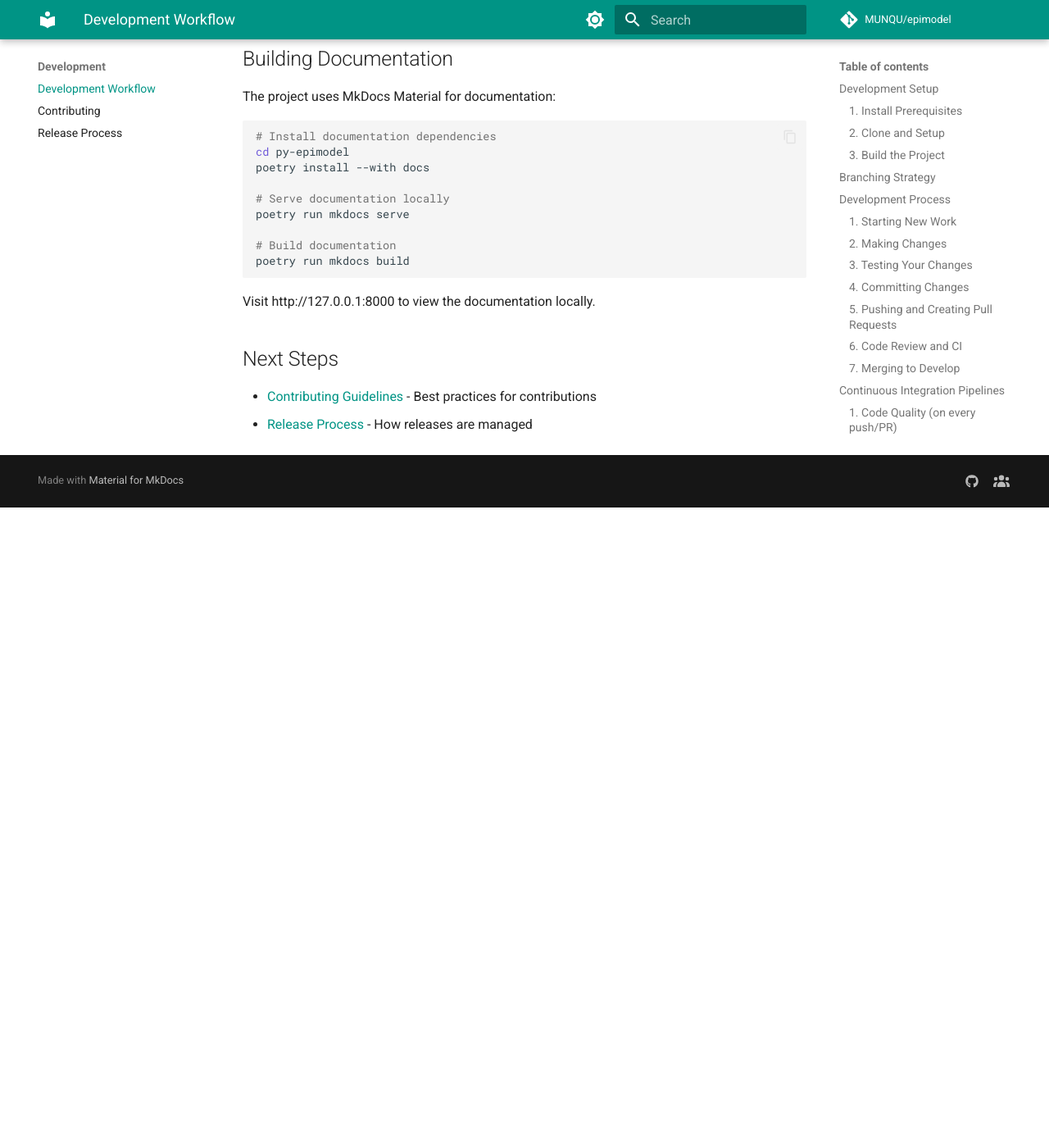
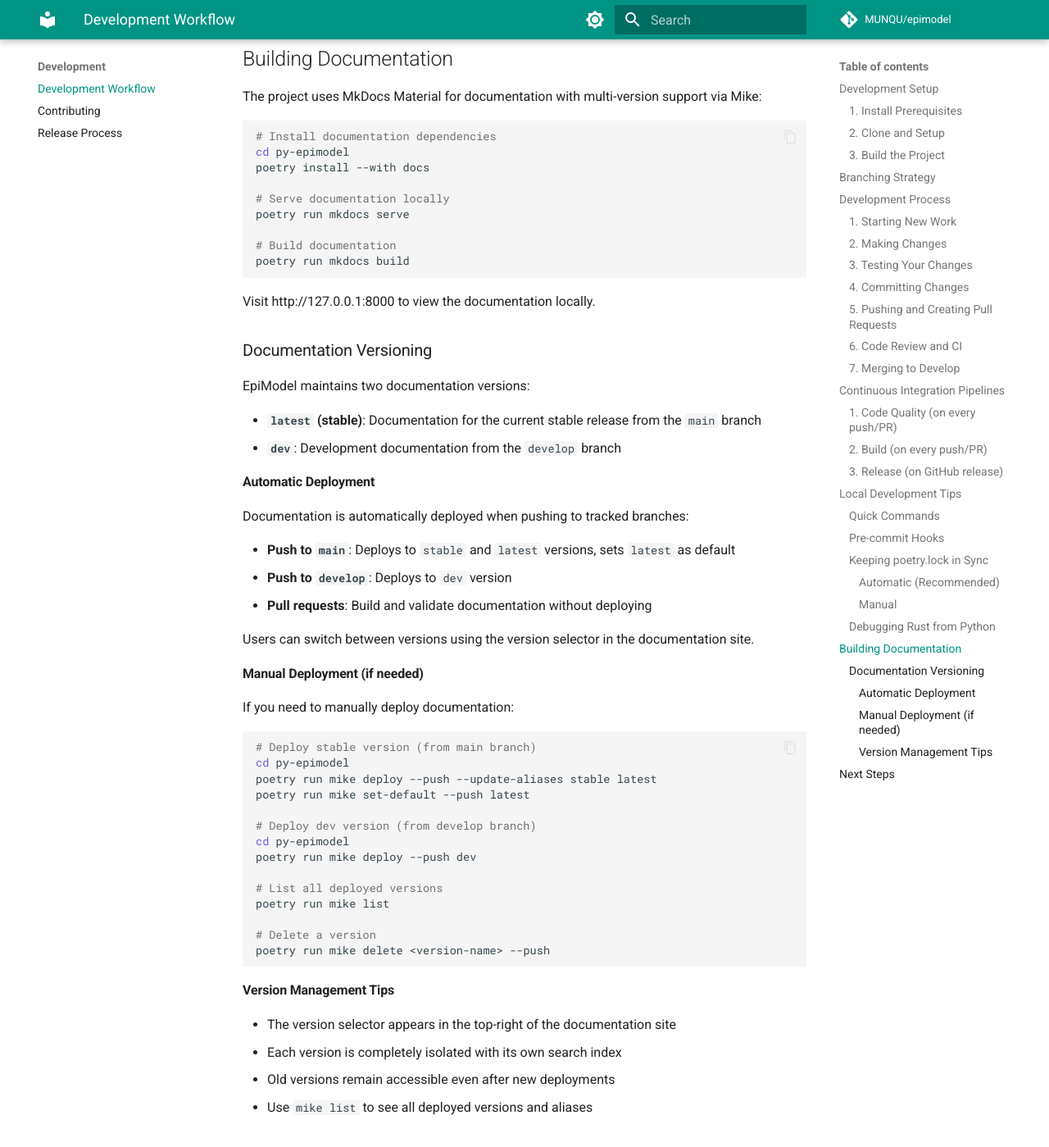
Before and after one commit to MUNQU/commol, an MkDocs documentation site: the page built from docs/development/workflow.md, in a window 1280 px wide and 1400 px high, scrolled down 6365 px. Shown: the whole window at 82% size. Built offline with MkDocs 1.6.1 and Material for MkDocs 9.7.7, drawn with Linux system fonts in a browser that asks for light colours; comment, search, counter and statistics services are not loaded; the version menu is left out; before the commit the page ends 6984 px from its top, so only the background shows below that.

Commit message:
docs(versions): added different documentation versions on paralel

````diff
--- a/docs/development/workflow.md
+++ b/docs/development/workflow.md
@@ -235,7 +235,9 @@ This runs:
 **Important**: Always ensure `poetry.lock` is synchronized with `pyproject.toml` before committing.
 
 #### Automatic (Recommended)
+
 Pre-commit hooks handle this automatically:
+
 ```bash
 cd py-epimodel
 poetry run pre-commit install  # One-time setup
@@ -246,7 +248,9 @@ git commit -m "chore: update dependencies"
 ```
 
 #### Manual
+
 If not using pre-commit hooks:
+
 ```bash
 cd py-epimodel
 poetry check  # Check if lock file is in sync
@@ -270,7 +274,7 @@ poetry run python -m your_test_script.py
 
 ## Building Documentation
 
-The project uses MkDocs Material for documentation:
+The project uses MkDocs Material for documentation with multi-version support via Mike:
 
 ```bash
 # Install documentation dependencies
@@ -286,6 +290,51 @@ poetry run mkdocs build
 
 Visit http://127.0.0.1:8000 to view the documentation locally.
 
+### Documentation Versioning
+
+EpiModel maintains two documentation versions:
+
+- **`latest` (stable)**: Documentation for the current stable release from the `main` branch
+- **`dev`**: Development documentation from the `develop` branch
+
+#### Automatic Deployment
+
+Documentation is automatically deployed when pushing to tracked branches:
+
+- **Push to `main`**: Deploys to `stable` and `latest` versions, sets `latest` as default
+- **Push to `develop`**: Deploys to `dev` version
+- **Pull requests**: Build and validate documentation without deploying
+
+Users can switch between versions using the version selector in the documentation site.
+
+#### Manual Deployment (if needed)
+
+If you need to manually deploy documentation:
+
+```bash
+# Deploy stable version (from main branch)
+cd py-epimodel
+poetry run mike deploy --push --update-aliases stable latest
+poetry run mike set-default --push latest
+
+# Deploy dev version (from develop branch)
+cd py-epimodel
+poetry run mike deploy --push dev
+
+# List all deployed versions
+poetry run mike list
+
+# Delete a version
+poetry run mike delete <version-name> --push
+```
+
+#### Version Management Tips
+
+- The version selector appears in the top-right of the documentation site
+- Each version is completely isolated with its own search index
+- Old versions remain accessible even after new deployments
+- Use `mike list` to see all deployed versions and aliases
+
 ## Next Steps
 
 - [Contributing Guidelines](contributing.md) - Best practices for contributions
````
Also changed, not shown: 3 other files.
